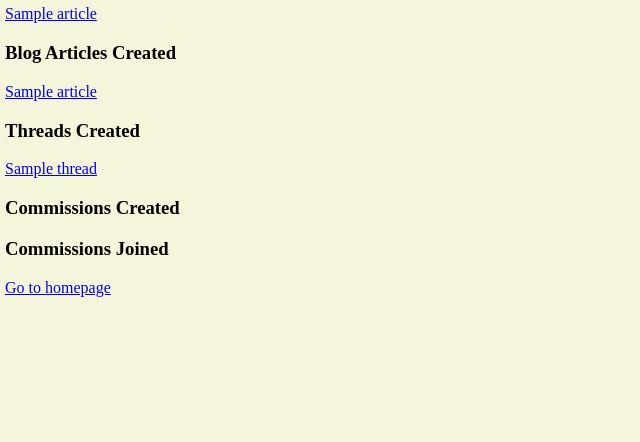
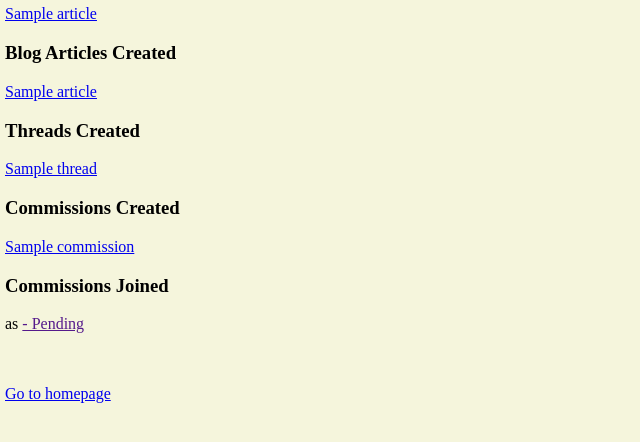
Before and after one commit to madyoung914/hobbysite-ED-1, a Django app: page /profile/Admin/dashboard in a window 1280 px wide. Shown: the part 327-769 px from the top of the page, without its empty margins (0-640 px from the left). Run offline with Django 5.2, Linux system fonts and the light colour scheme; a user stored in the database is signed in; tables that the repository leaves empty hold one stand-in row (values such as "Sample post"); data that the repository does not hold is empty; parts of the project's set-up code (start-up, migrations or seed data) failed here and were passed over.

Commit message:
dashboard completed

```diff
--- a/hobbysite/commissions/models.py
+++ b/hobbysite/commissions/models.py
@@ -38,7 +38,7 @@ class Commission(models.Model):
     author = models.ForeignKey(Profile,
                                on_delete=models.SET_NULL,
                                null=True,
-                               related_name='commission')
+                               related_name='commissions')
     createdOn = models.DateTimeField(auto_now_add=True)
     updatedOn = models.DateTimeField(auto_now=True)
 
@@ -109,7 +109,7 @@ class JobApplication(models.Model):
         Profile,
         on_delete=models.CASCADE,
         null=True,
-        related_name='applicant'
+        related_name='JobApplications'
     )
     status = models.CharField(
         max_length=255,
--- a/hobbysite/user_management/templates/user_management/dashboard.html
+++ b/hobbysite/user_management/templates/user_management/dashboard.html
@@ -38,14 +38,25 @@
         {% endfor %}
 
     <h3>Commissions Created</h3>
+        {% for commission in commissionsCreated %}
+            <a href={{ commission.get_absolute_url }}> {{ commission.title }} </a>
+            <br>
+        {% endfor %}
 
     <h3>Commissions Joined</h3>
-
+        {% for jobJoined in jobsJoined %}
+            <p>
+                <a href={{ jobJoined.job.commission.get_absolute_url }}> {{ jobJoined.job.commission.title }} </a>
+                as <a href={{ jobJoined.job.get_absolute_url }}> {{ jobJoined.job.role}} - {{ jobJoined.get_status_display }} </a>
+            </p>
+            <br>
+        {% endfor %}
 
     {% else %}
         <h1>Not logged yet</h1>
     {% endif %}
 
+    <br>
     <a href="{% url 'main_interface:homepage' %}">Go to homepage</a>
 
 {% endblock %}
--- a/hobbysite/user_management/views.py
+++ b/hobbysite/user_management/views.py
@@ -42,5 +42,6 @@ class ProfileTemplateView(TemplateView):
         context['sellerTransactions'] = Transaction.objects.filter(product__owner=profile)
         context['blogs'] = profile.blogs.all()
         context['wikis'] = profile.wikis.all()
-
+        context['commissionsCreated'] = profile.commissions.all()
+        context['jobsJoined'] = profile.JobApplications.all()
         return context
```
Also changed, not shown: hobbysite/blog/migrations/0015_alter_article_author.py (added), hobbysite/commissions/migrations/0016_alter_commission_author_and_more.py (added), hobbysite/merchstore/migrations/0004_alter_product_owner_alter_transaction_buyer_and_more.py (added), hobbysite/wiki/migrations/0012_alter_article_author.py (added).
